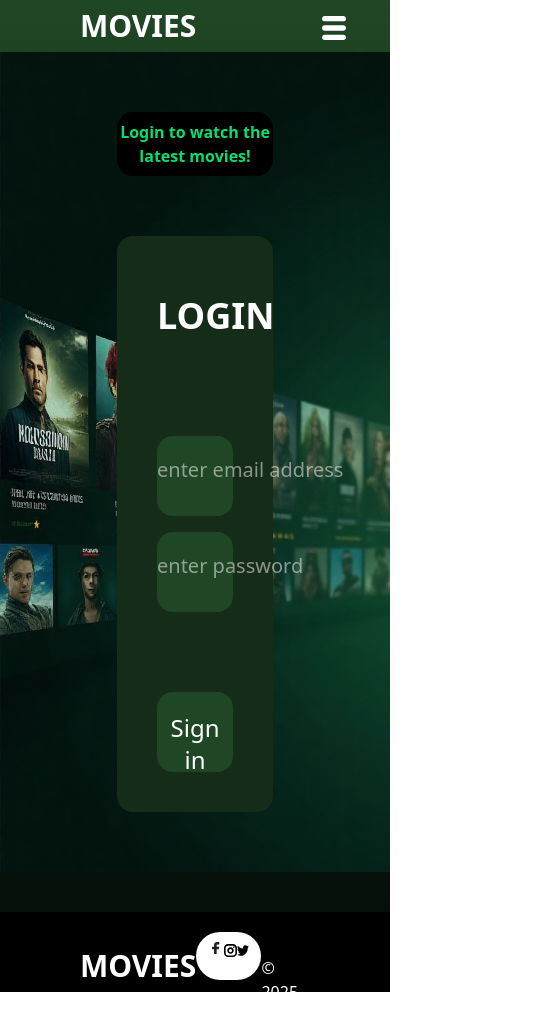
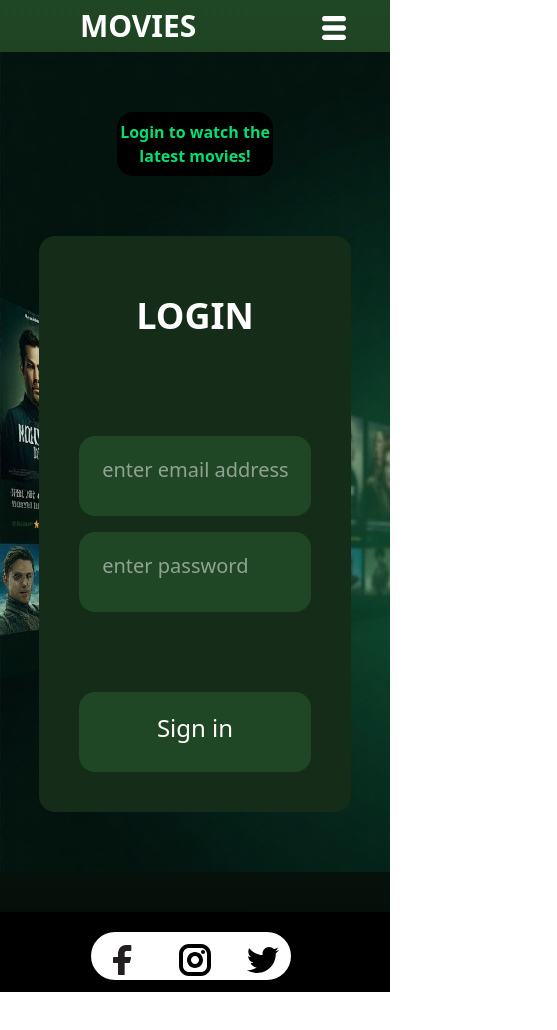
Before and after one commit to talanatefo/Movie-App, a React (Vite) app: page / in a window 390 px wide. Shown: the top 1030 px of the page, 557 px wide, since content can reach past the window. Built offline with nearby package versions, Linux system fonts and the light colour scheme.

Commit message:
responsive footer

```diff
--- a/src/components/Footer.jsx
+++ b/src/components/Footer.jsx
@@ -5,9 +5,9 @@ import twitter from "../assets/twitter.svg";
 
 function Footer() {
   return (
-    <div className="w-screen bg-black h-20 flex  justify-between mt-10 px-20 py-5">
-      <div>
-        <h1 className="text-3xl font-bold pt-4">MOVIES</h1>
+    <div className="w-screen bg-black h-20 grid sm:grid-cols-2  md:grid-cols-3 xs:grid-cols-2 justify-between mt-10 px-20 py-5 ">
+      <div className="md:block hidden">
+        <h1 className="text-3xl font-bold pt-4 ">MOVIES</h1>
       </div>
       <div className="bg-white rounded-full mx-auto w-50 h-12 flex justify-between py-2 px-3">
         <div>
@@ -20,7 +20,7 @@ function Footer() {
           <img className=" mt-1" src={twitter} alt="" />
         </div>
       </div>
-      <div className="pt-6">
+      <div className="pt-6 ml-20 xs:block ">
         <p>&copy; 2025 Talana Tefo</p>
       </div>
     </div>
--- a/src/components/MoviesGrid.jsx
+++ b/src/components/MoviesGrid.jsx
@@ -32,8 +32,9 @@ function MoviesGrid({ movieInput }) {
               <div className="flex justify-between mt-2">
                 <div>
                   <p>
-                    {movie.title} {movie.release_date.split('-')[0]}
+                    {movie.title}
                   </p>
+                  <p>{movie.release_date.split('-')[0]}</p>
                 </div>
                 <div>
                   <button className="btn">
--- a/src/pages/LoginPage.jsx
+++ b/src/pages/LoginPage.jsx
@@ -19,23 +19,23 @@ function LoginPage() {
       <div className="bg-black font-bold w-2/5 rounded-2xl mx-auto  text-green-400  text-center py-2 ">
         <h3>Login to watch the latest movies!</h3>
       </div>
-      <div className=" mt-15 w-2/5 text-center mx-auto ">
-        <div className="bg-[#152D18] rounded-2xl  ">
+      <div className=" mt-15 w-4/5 md:w-2/5 text-center mx-auto ">
+        <div className="bg-[#152D18] rounded-2xl  xs:w-2/5  ">
           <form onSubmit={goToHome}>
             <div className="flex-col p-10">
               <div className="bg-[#152D18] h-20">
                 <h1 className="text-4xl font-bold text-center pt-5">LOGIN</h1>
               </div>
-              <div className="h-20 mt-20 pt-5 bg-[#204725] rounded-2xl text-center text-xl">
+              <div className="h-20   mt-20 pt-5 bg-[#204725] rounded-2xl text-center text-xl">
                 <input
-                  className="outline-none w-100"
+                  className="outline-none w-4/5"
                   type="email"
                   placeholder="enter email address"
                 />
               </div>
               <div className="h-20 mt-4 pt-5  bg-[#204725] rounded-2xl text-center text-xl ">
                 <input
-                  className="outline-none w-100"
+                  className="outline-none w-4/5"
                   type="password"
                   placeholder="enter password"
                 />
```
